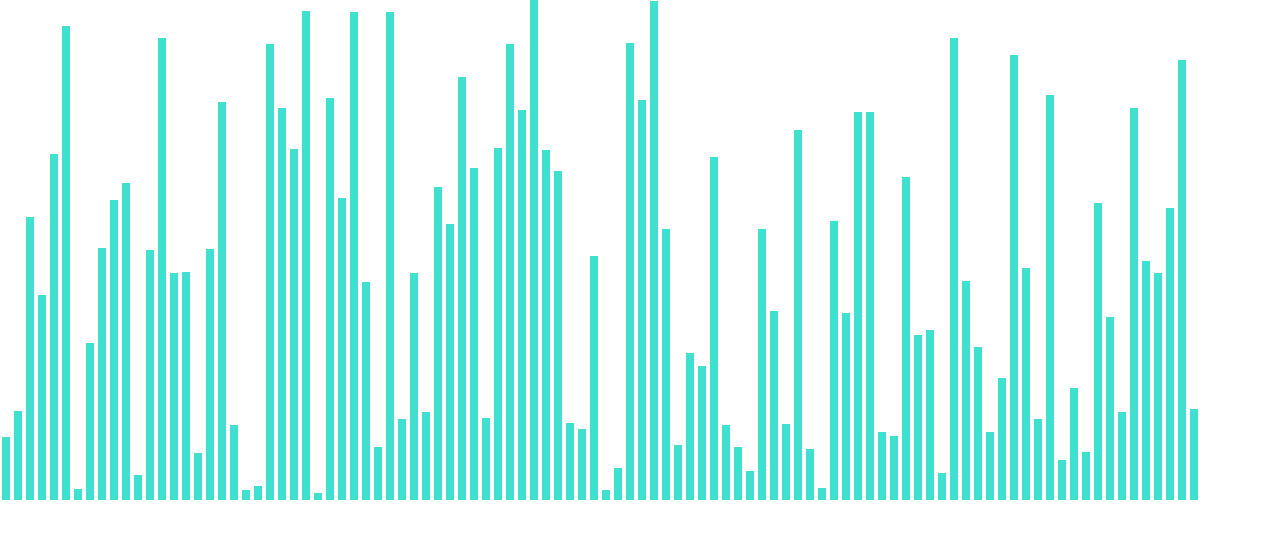
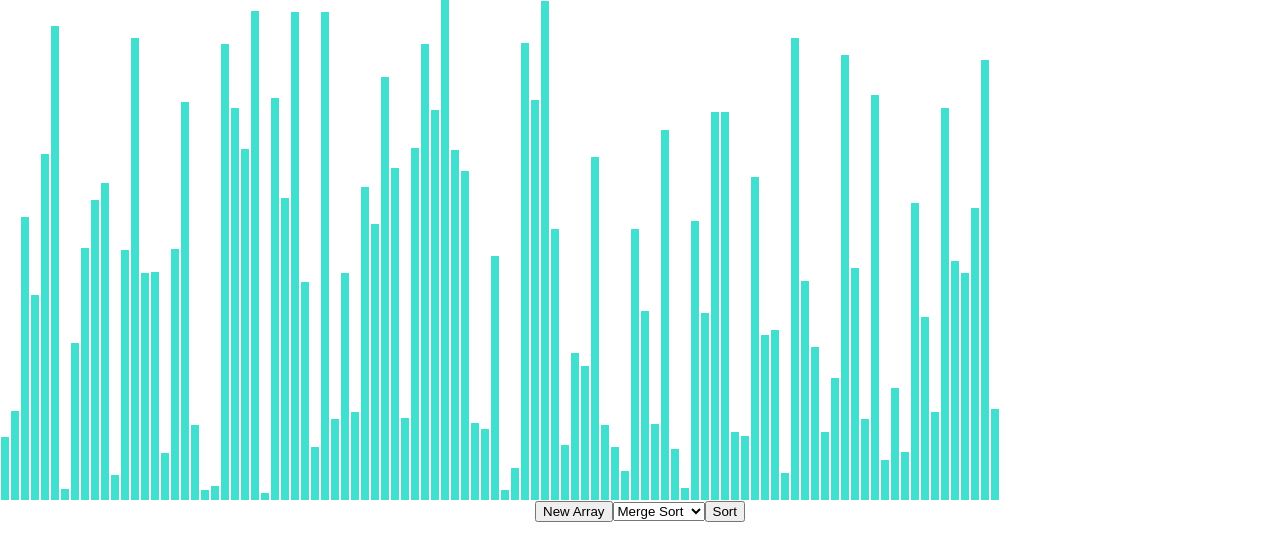
Before and after one commit to ashwinraonc-oss/Algorithm-Visualizer, a React (Create React App) app: page / in a window 1280 px wide. Shown: the top 560 px of the page. Built offline with nearby package versions, Linux system fonts and the light colour scheme.

Commit message:
added new array button and dropdown menu

```diff
--- a/src/SortingVisualizer/SortingVisualizer.css
+++ b/src/SortingVisualizer/SortingVisualizer.css
@@ -1,5 +1,5 @@
 .array-bar {
-    margin: 0 2px;
+    margin: 0 1px;
     width: 8px;
     background-color: turquoise
 }
--- a/src/SortingVisualizer/SortingVisualizer.jsx
+++ b/src/SortingVisualizer/SortingVisualizer.jsx
@@ -1,6 +1,5 @@
 import React from "react";
 import "./SortingVisualizer.css";
-
 export default class SortingVisualizer extends React.Component {
     constructor(props){
         super(props);
@@ -20,10 +19,33 @@ export default class SortingVisualizer extends React.Component {
         }
         this.setState({array});
     }
+    runSort(){
+        switch (this.state.algorithm){
+            case "merge": this.mergeSort(); break;
+            case "bubble": this.bubbleSort(); break;
+            case "heap": this.heapSort(); break;
+            case "quick": this.quickSort(); break;
+        }
+    }
+
+    mergeSort(){
+
+
+    }
+    quickSort(){
+
+    }
+    heapSort(){
+
+    }
+    bubbleSort(){
+
+    }
 
     render(){
         const{array} = this.state;
         return(
+            <>
             <div className = "array-container">
                 {array.map((value, idx) => (
                     <div
@@ -32,10 +54,20 @@ export default class SortingVisualizer extends React.Component {
                         style = {{height: `${value}px`}}
                     ></div>
                 ))}
+            </div>
+
+            <button onClick={() => this.resetArray()}>New Array</button>
+            <select onChange={(e) => this.setState({algorithm: e.target.value})}>
+                <option value = "merge">Merge Sort</option>
+                <option value = "bubble">Bubble Sort</option>
+                <option value = "heap">Heap Sort</option>
+                <option value = "quick">Quick Sort</option>
 
 
-            </div>
-        )
+            </select>
+
+            <button onClick={() => this.runSort()}>Sort</button>
+        </>)
     }
 }
     function randomIntFromInterval(min, max) {
```
